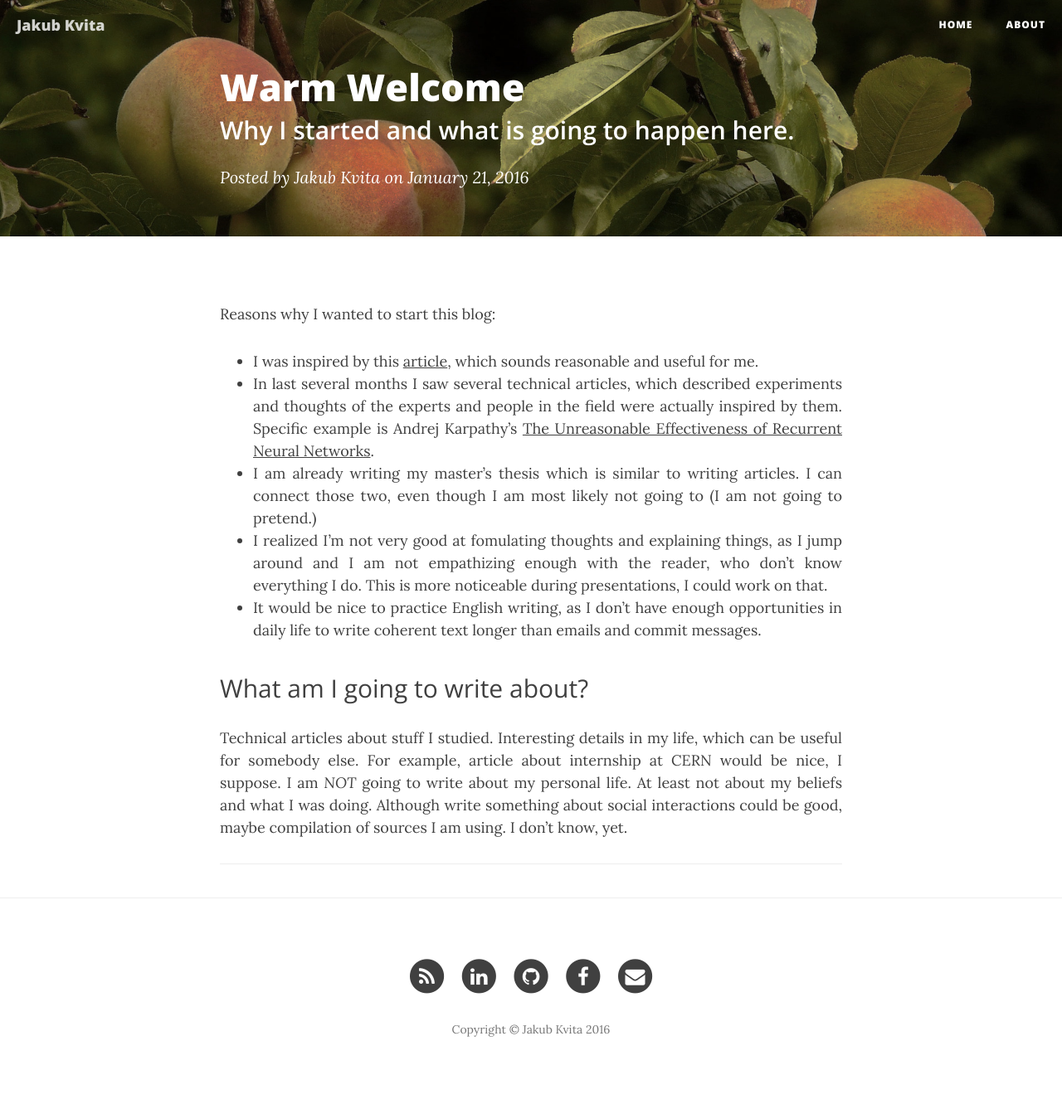
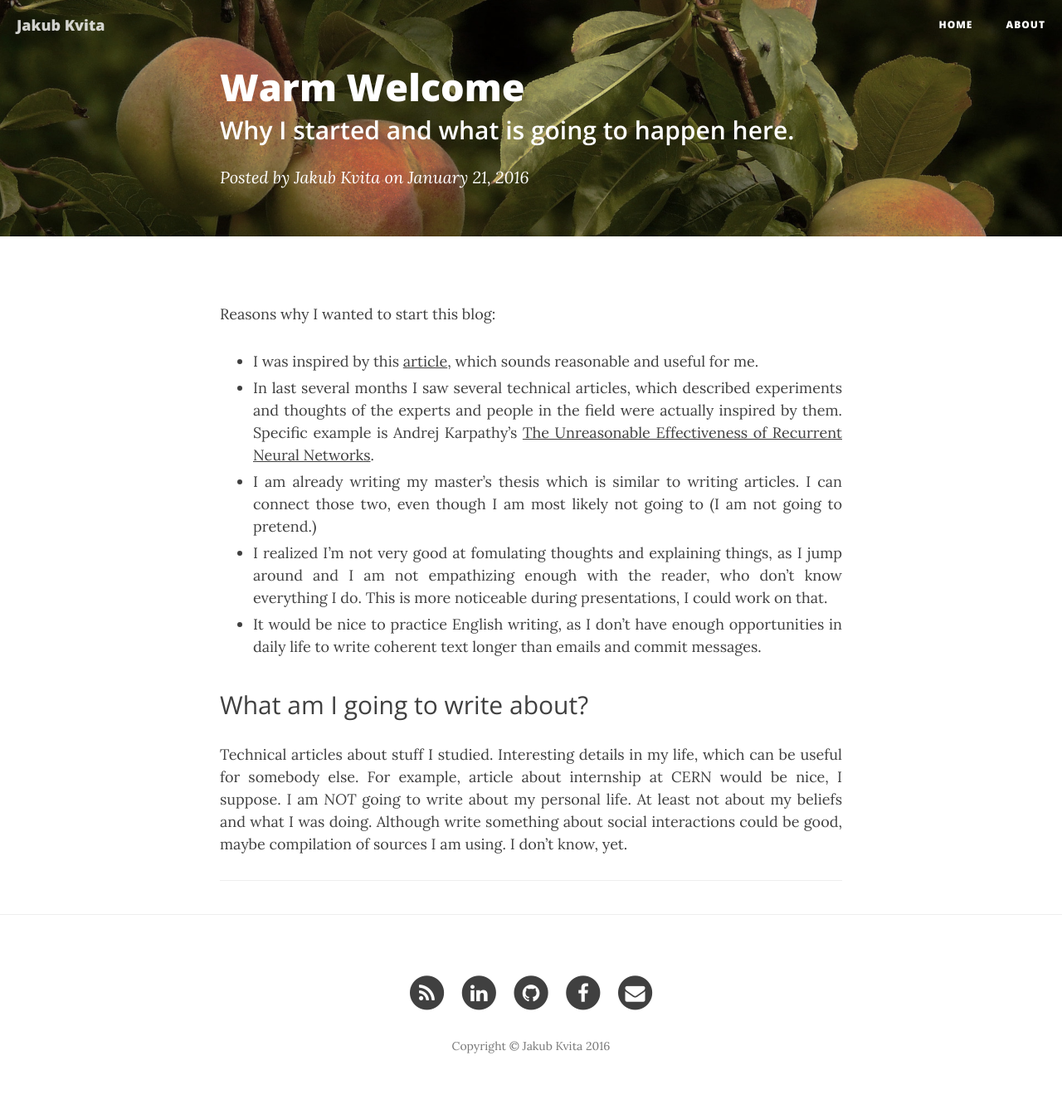
Before and after one commit to kvitajakub/kvitajakub.github.io, a Jekyll site: the page built from _posts/2016-01-21-warm-welcome.markdown, in a window 1280 px wide. Shown: the whole page at 83% size. Built offline with Jekyll 4.4.1, drawn with Linux system fonts in a browser that asks for light colours; nearby versions of some CDN libraries; comment, search, counter and statistics services are not loaded.

Commit message:
better fix

```diff
--- a/css/clean-blog.css
+++ b/css/clean-blog.css
@@ -7,9 +7,9 @@ p {
   line-height: 1.5;
   margin: 30px 0;
 }
-li {
+article li {
   line-height: 1.5;
-  /*margin: 5px 0;*/
+  margin: 5px 0;
 }
 article a {
   text-decoration: underline;
```
